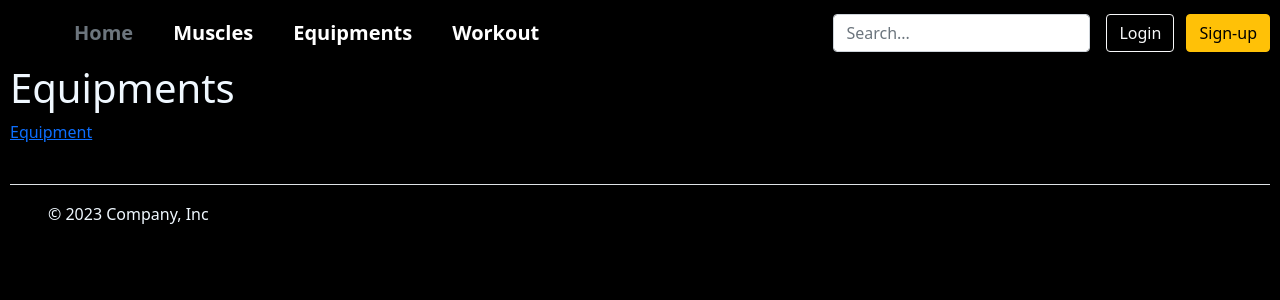
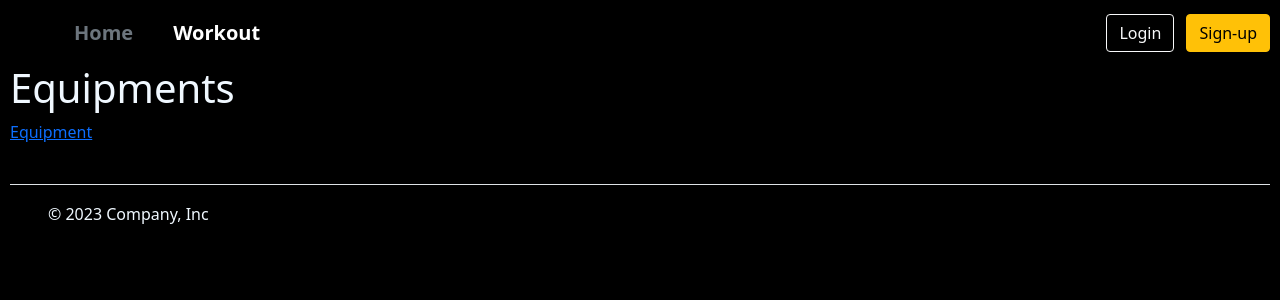
Before and after one commit to naragurgel/workout_prescription, a Django app: page /prescriptions/equipment in a window 1280 px wide. Shown: the top 300 px of the page. Run offline with Django 3.2, Linux system fonts and the light colour scheme; data that the repository does not hold is empty; some libraries are stand-ins or nearby versions.

Commit message:
removed muscle groups and equipments models

```diff
--- a/templates/base.html
+++ b/templates/base.html
@@ -33,18 +33,10 @@
 
     <ul class="nav col-12 col-lg-auto me-lg-auto mb-2 justify-content-center mb-md-0">
         <li><a href="{% url 'homepage' %}" class="nav-link px-2 text-secondary">Home</a></li>
-        <li><a href="{% url 'muscle_group_list' %}" class="nav-link px-2 text-white">Muscles</a></li>
-        <li><a href="{% url 'equipment_list' %}" class="nav-link px-2 text-white">Equipments</a></li>
         <li><a href="{% url 'workout_list' %}" class="nav-link px-2 text-white">Workout</a></li>
     </ul>
-
-    <form class="col-12 col-lg-auto mb-3 mb-lg-0 me-lg-3" role="search">
-        <input type="search" class="form-control form-control-dark text-bg-dark" placeholder="Search..."
-            aria-label="Search">
-    </form>
-
     <div class="text-end">
-        <button href="{% url 'account_signup' %}" type="button" class="btn btn-outline-light me-2">Login</button>
+        <button href="{% url 'account_login' %}" type="button" class="btn btn-outline-light me-2">Login</button>
         <button href="{% url 'account_signup' %}" type="button" class="btn btn-warning">Sign-up</button>
     </div>
 </div>
```
